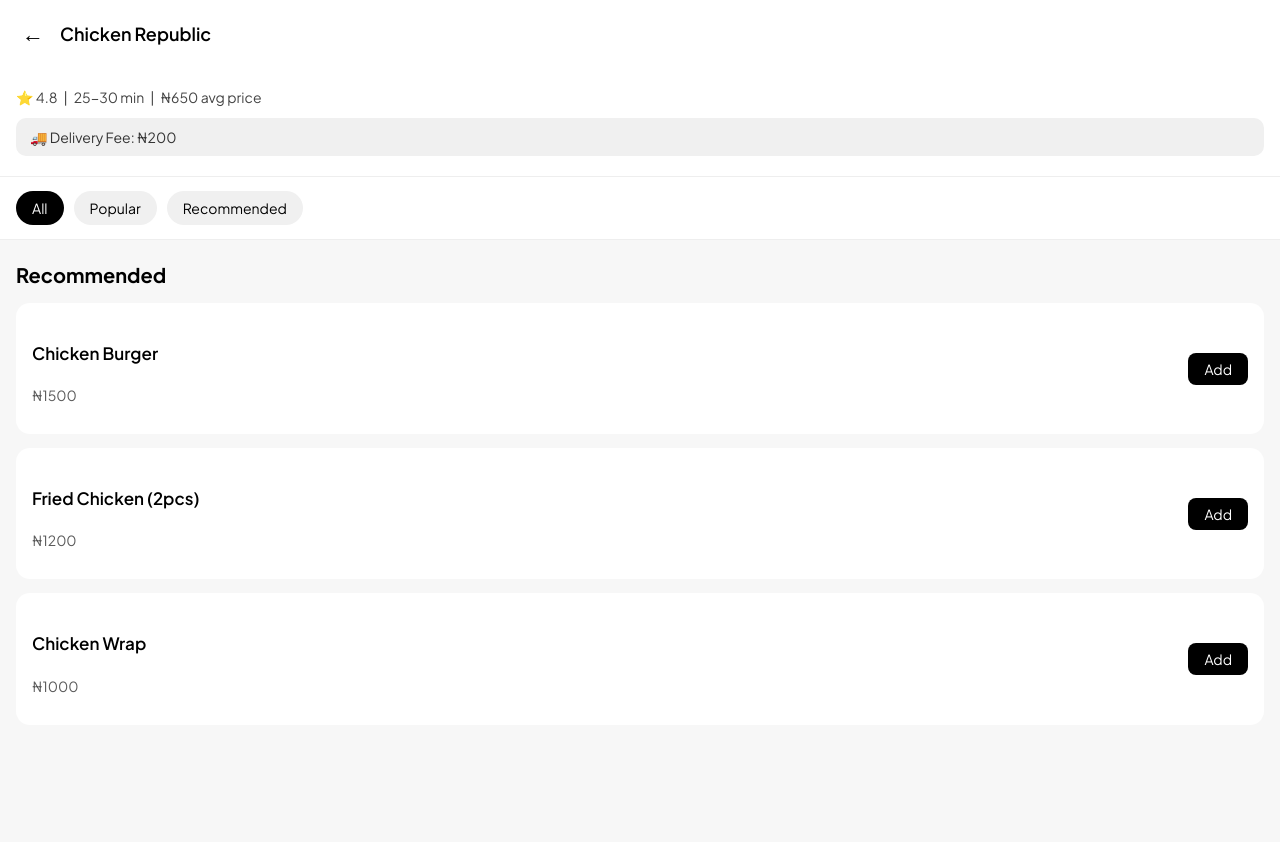
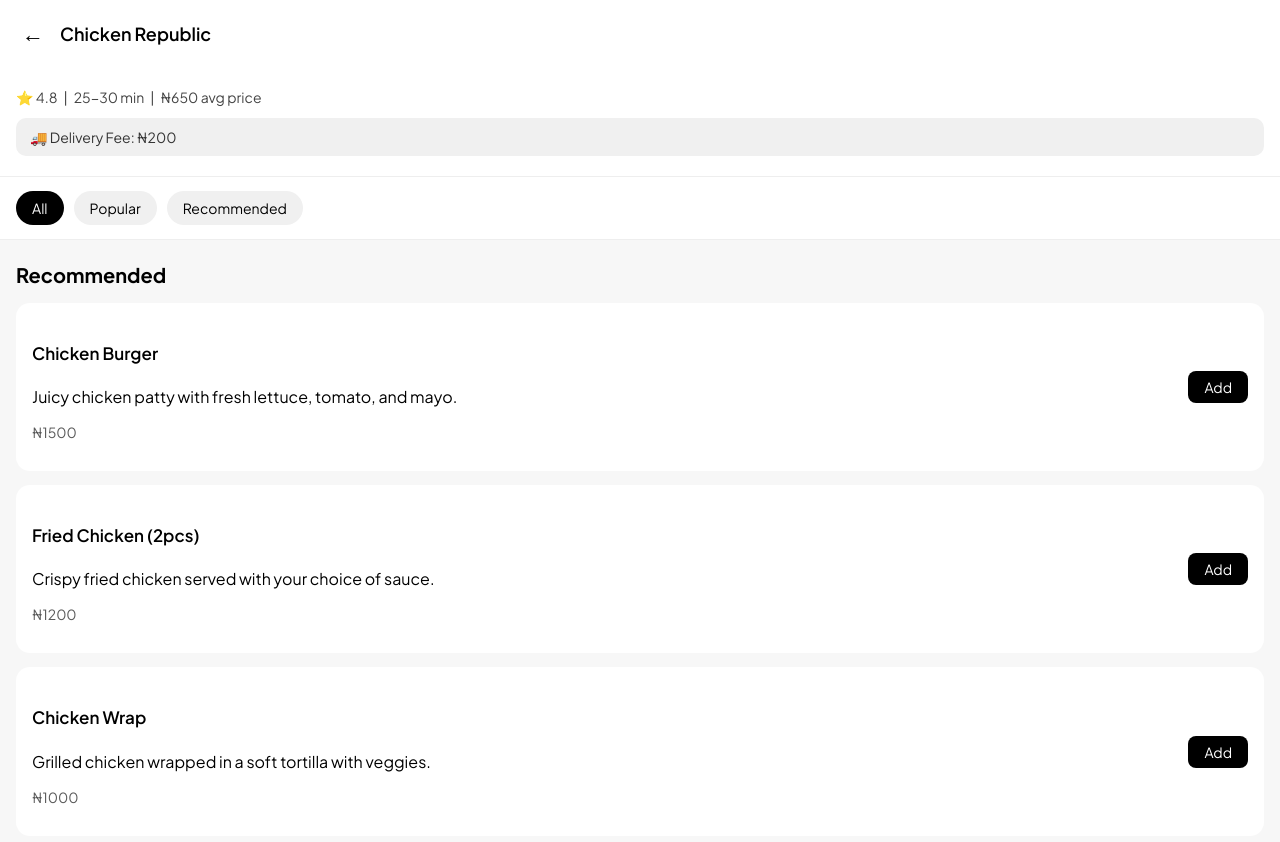
Before and after one commit to ay30bg/droppa, a React (Create React App) app: page /details/1 in a window 1280 px wide. Shown: the top 842 px of the page. Built offline with nearby package versions, Linux system fonts and the light colour scheme.

Commit message:
Update RestaurantDetails.jsx

```diff
--- a/src/pages/RestaurantDetails.jsx
+++ b/src/pages/RestaurantDetails.jsx
@@ -37,7 +37,7 @@ export default function RestaurantDetails() {
 
   const isClosed = getRestaurantTimeDisplay(restaurant.time) === "Closed";
 
-  const categories = ["All", "Popular", "Recommended"]; // you can expand later
+  const categories = ["All", "Popular", "Recommended"]; // expand later if needed
 
   const addToCart = (item) => {
     setCart((prev) => {
@@ -118,7 +118,6 @@ export default function RestaurantDetails() {
 
       {/* ──────────── MENU LIST ──────────── */}
       <div className="cd-menu-section">
-
         {loading ? (
           <>
             <div className="cd-skeleton-card"></div>
@@ -142,18 +141,17 @@ export default function RestaurantDetails() {
                 <div className="cd-menu-item" key={item.id}>
                   <div className="cd-item-info">
                     <h4>{item.name}</h4>
+                    {item.description && (
+                      <p className="cd-subtext">{item.description}</p>
+                    )}
                     <p className="cd-price">₦{item.price}</p>
                   </div>
 
                   {inCart ? (
                     <div className="cd-qty-box">
-                      <button onClick={() => changeQty(item.id, "dec")}>
-                        −
-                      </button>
+                      <button onClick={() => changeQty(item.id, "dec")}>−</button>
                       <span>{inCart.qty}</span>
-                      <button onClick={() => changeQty(item.id, "inc")}>
-                        +
-                      </button>
+                      <button onClick={() => changeQty(item.id, "inc")}>+</button>
                     </div>
                   ) : (
                     <button
```
